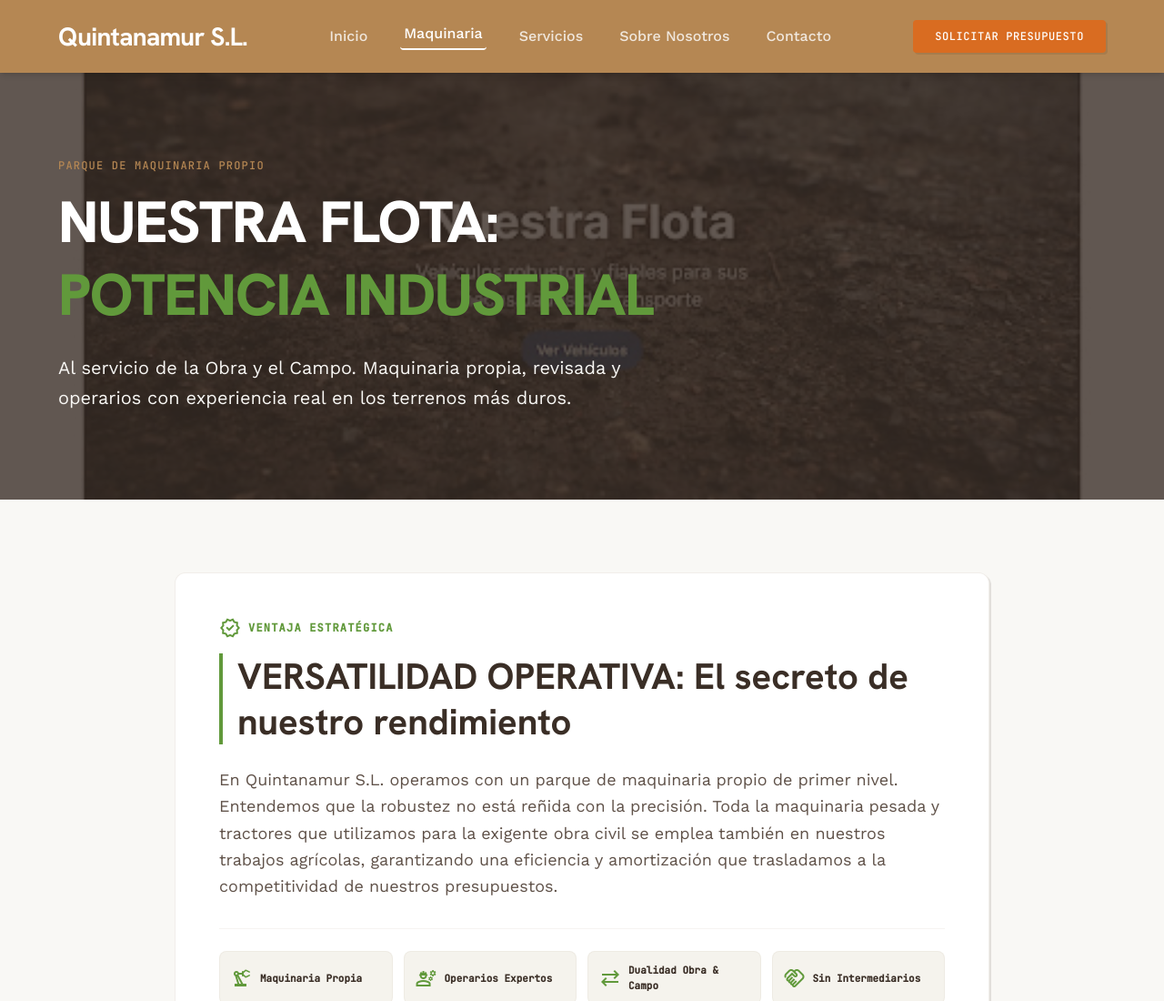
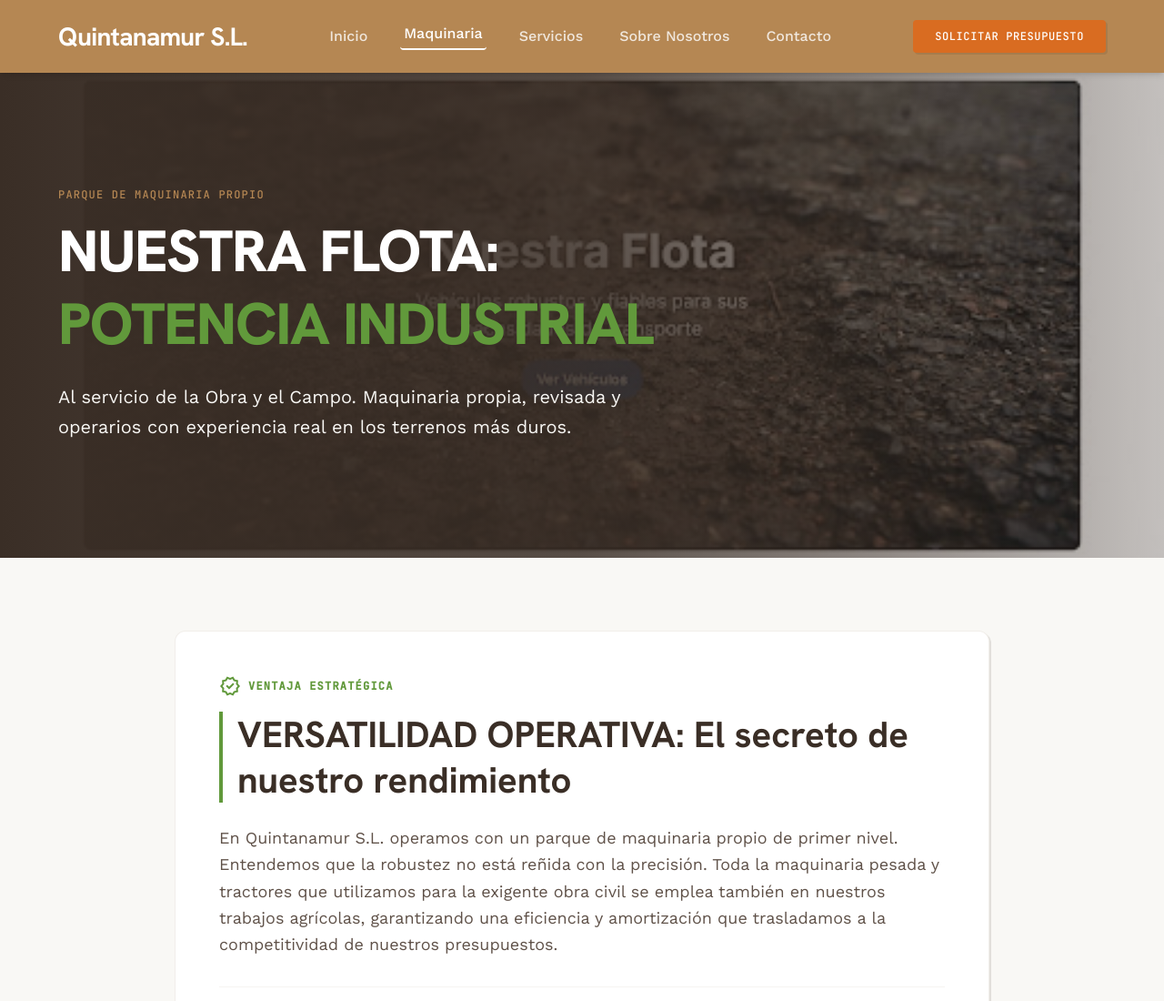
Before and after one commit to jimenezabadalex/Quintanamur-web, an Astro site: page /maquinaria in a window 1280 px wide. Shown: the top 1100 px of the page at 91% size. Built offline with nearby package versions, Linux system fonts and the light colour scheme; Astro itself is replaced by a stand-in of ours.

Commit message:
style(maquinaria): optimizar gradiente de contraste en cabecera para fondo panoramico de los 4 tractores

```diff
--- a/src/pages/maquinaria.astro
+++ b/src/pages/maquinaria.astro
@@ -8,13 +8,16 @@
   activePage="maquinaria"
 >
   <!-- Hero Section -->
-  <header class="bg-inverse-surface text-on-primary py-24 px-margin-mobile md:px-margin-desktop relative overflow-hidden">
+  <header class="bg-inverse-surface text-on-primary py-24 md:py-32 px-margin-mobile md:px-margin-desktop relative overflow-hidden">
     <div
-      class="absolute inset-0 opacity-20 pointer-events-none bg-cover bg-center"
+      class="absolute inset-0 bg-cover bg-center bg-no-repeat pointer-events-none"
       style="background-image: url('/images/maquinaria/hero-flota-bg.webp');"
-    ></div>
+    >
+      <!-- Gradient overlay: strong dark tone on text side, desaturated/open on machinery side -->
+      <div class="absolute inset-0 bg-gradient-to-r from-inverse-surface via-inverse-surface/85 to-inverse-surface/50 md:to-inverse-surface/30"></div>
+    </div>
     <div class="max-w-max-width mx-auto relative z-10 flex flex-col md:flex-row gap-gutter items-center">
-      <div class="md:w-2/3">
+      <div class="md:w-3/4 lg:w-2/3">
         <span class="font-label-caps text-label-caps text-secondary-fixed-dim uppercase tracking-widest block mb-4">
           Parque de Maquinaria Propio
         </span>
```
